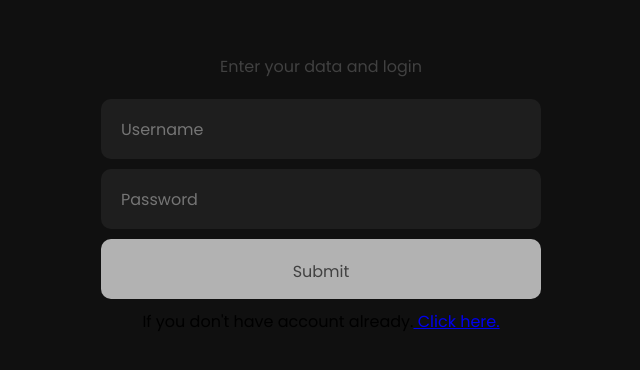
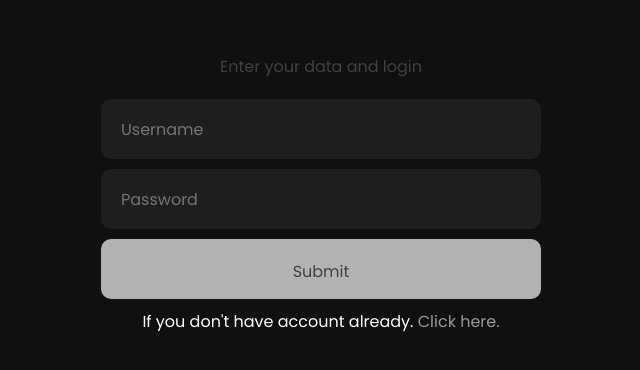
Before and after one commit to RadekKusiak71/threads-clone-django-react-app, a React (Create React App) app in the folder frontend/: page /login in a window 1280 px wide. Shown: the part 206-576 px from the top of the page, without its empty margins (319-959 px from the left). Built offline with nearby package versions, Linux system fonts and the light colour scheme.

Commit message:
added 2 new classes in css

```diff
--- a/frontend/src/pages/RegisterPage.module.css
+++ b/frontend/src/pages/RegisterPage.module.css
@@ -20,3 +20,14 @@
 .register-error{
     color: #ffffff;
 }
+a{
+    text-decoration: none;
+    color: rgba(167, 167, 167, 0.907);
+    transition: 0.3s ease-in-out;
+}
+a:hover{
+    color: #ffffff;
+}
+.form-account{
+    color: #ffffff;
+}
```
